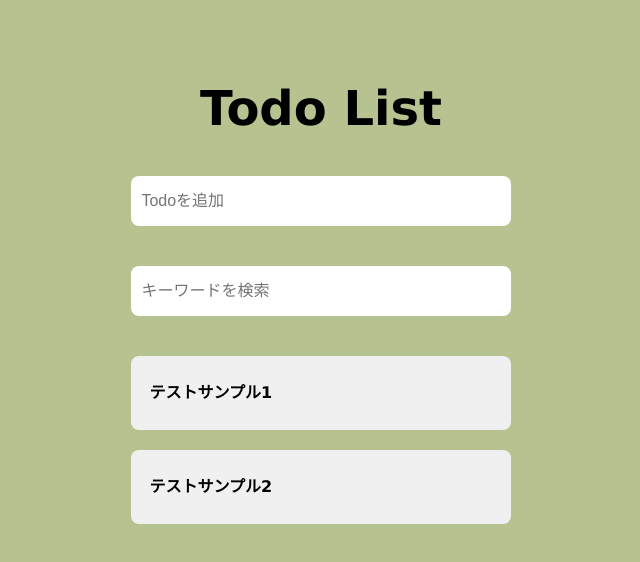
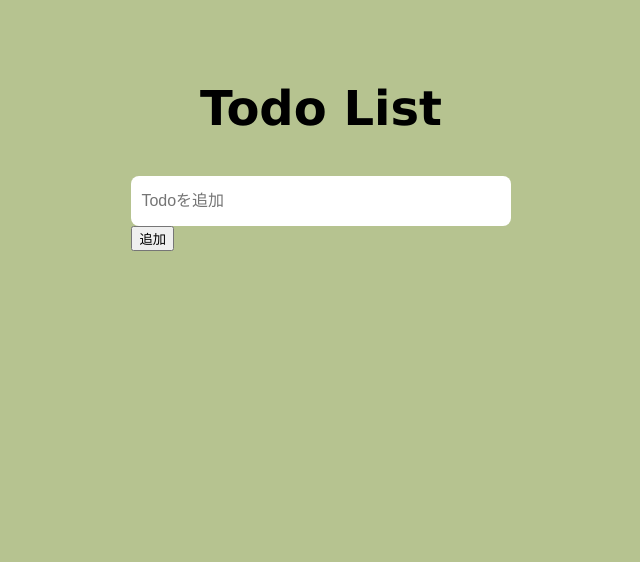
Before and after one commit to masahiro96848/vue3-typescript-todo-output, a Vue app: page / in a window 1280 px wide. Shown: the top 562 px of the page, without its empty margins (319-959 px from the left). Built offline with nearby package versions, Linux system fonts and the light colour scheme.

Commit message:
タスクを追加する機能を追加

```diff
--- a/src/App.vue
+++ b/src/App.vue
@@ -4,31 +4,24 @@
         <section class="container-area">
             <div>
                 <input
+                    v-model="state.todo"
                     class="input-area"
                     placeholder="Todoを追加"
                     type="text"
                 />
+                <button @click="addTodo">追加</button>
             </div>
         </section>
         <!-- todoListのエリア -->
         <section class="container-area">
             <div>
-                <input
-                    class="input-area"
-                    placeholder="キーワードを検索"
-                    type="text"
-                />
-            </div>
-        </section>
-        <section class="container-area">
-            <div>
                 <ul class="list-row">
                     <li
-                        v-for="(todo, index) in todoList.todos"
+                        v-for="(todo, index) in state.todos"
                         :key="index"
                         class="list"
                     >
-                        <span class="item">{{ todo.title }}</span>
+                        <span class="item">{{ todo }}</span>
                         <i class="fa fa-trash" aria-hidden="true"></i>
                     </li>
                 </ul>
@@ -42,21 +35,19 @@ import { defineComponent, ref, reactive } from 'vue'
 
 export default defineComponent({
     setup() {
-        // const todoList = ref(['test1', 'test2', 'test3'])
-        const todoList = reactive({
+        const state = reactive({
             todo: '',
-            todos: [
-                {
-                    title: 'テストサンプル1',
-                },
-                {
-                    title: 'テストサンプル2',
-                },
-            ],
+            todos: [],
         })
 
+        const addTodo = () => {
+            state.todos.push(state.todo)
+            state.todo = ''
+        }
+
         return {
-            todoList,
+            state,
+            addTodo,
         }
     },
 })
```
